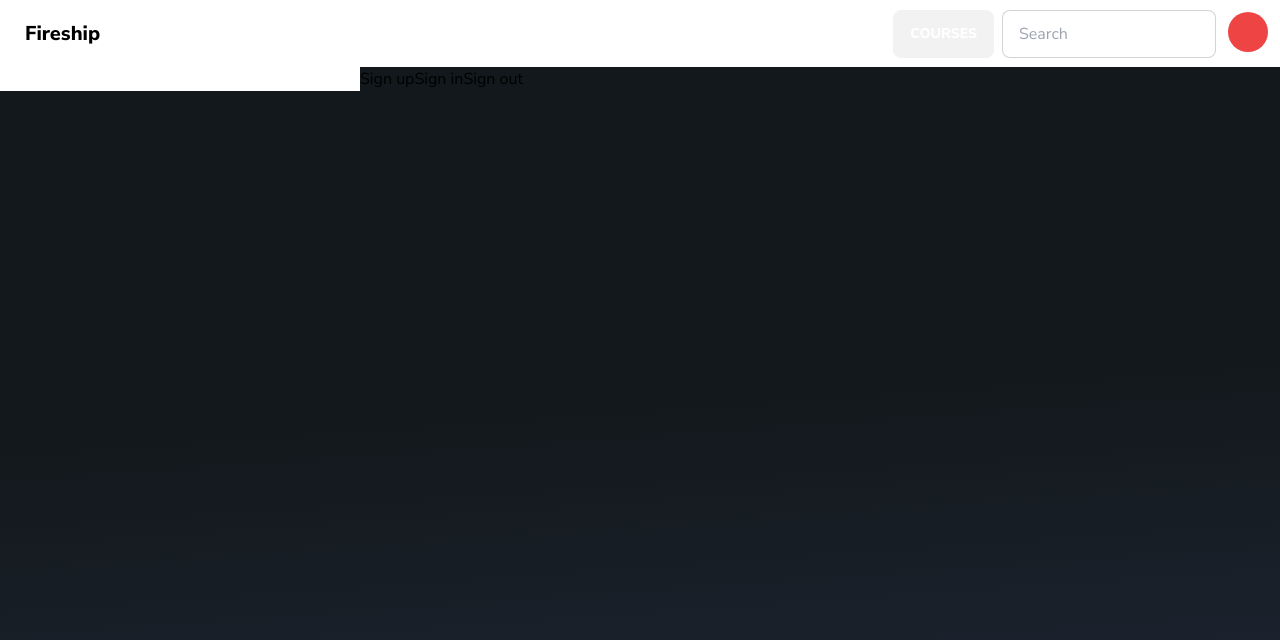
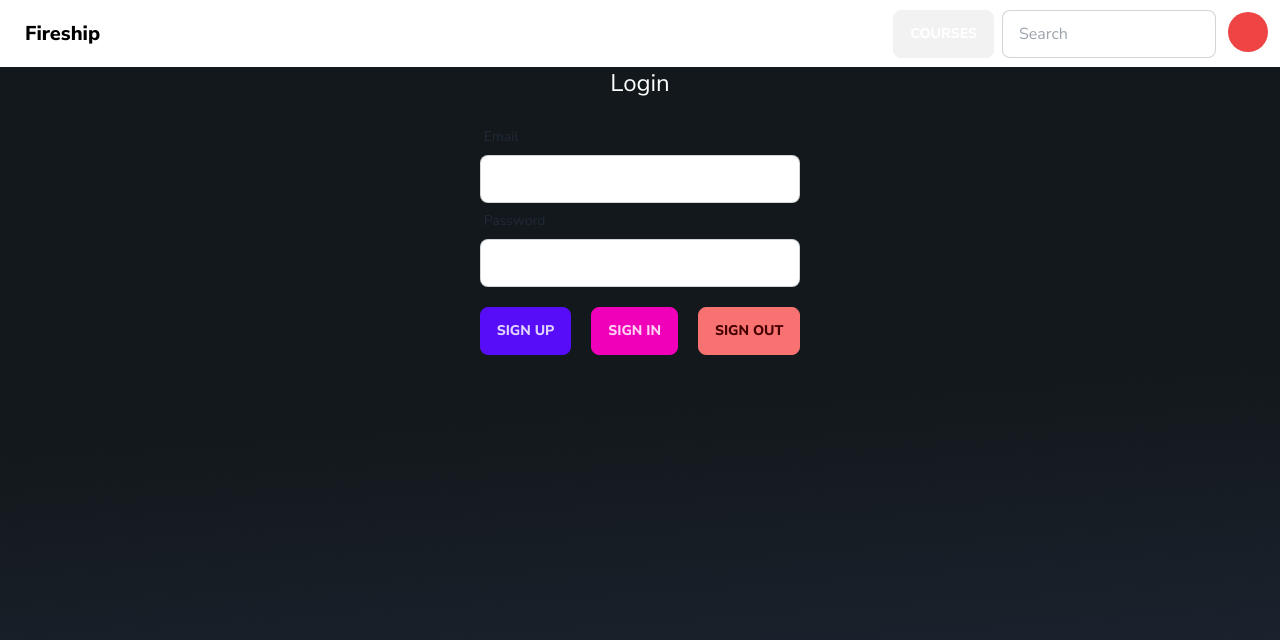
Before and after one commit to kartik7120/NextJS_Course_Assign, a Next.js app: page /login in a window 1280 px wide. Shown: the top 640 px of the page. Built offline with nearby package versions, Linux system fonts and the light colour scheme.

Commit message:
Added some new div

```diff
--- a/app/login/page.tsx
+++ b/app/login/page.tsx
@@ -1,8 +1,6 @@
 import { createServerActionClient } from '@supabase/auth-helpers-nextjs'
 import { revalidatePath } from 'next/cache'
 import { cookies } from 'next/headers'
-
-import type { Database } from '@/lib/database.types'
 
 export default async function Login() {
     const handleSignUp = async (formData: FormData) => {
@@ -10,7 +8,7 @@ export default async function Login() {
         const email = String(formData.get('email'))
         const password = String(formData.get('password'))
 
-        const supabase = createServerActionClient<Database>({ cookies })
+        const supabase = createServerActionClient({ cookies })
         await supabase.auth.signUp({
             email,
             password,
@@ -27,7 +25,7 @@ export default async function Login() {
         const email = String(formData.get('email'))
         const password = String(formData.get('password'))
 
-        const supabase = createServerActionClient<Database>({ cookies })
+        const supabase = createServerActionClient({ cookies })
         await supabase.auth.signInWithPassword({
             email,
             password,
@@ -38,18 +36,31 @@ export default async function Login() {
 
     const handleSignOut = async () => {
         'use server'
-        const supabase = createServerActionClient<Database>({ cookies })
+        const supabase = createServerActionClient({ cookies })
         await supabase.auth.signOut()
         revalidatePath('/')
     }
 
     return (
-        <form action={handleSignUp}>
-            <input name="email" />
-            <input type="password" name="password" />
-            <button>Sign up</button>
-            <button formAction={handleSignIn}>Sign in</button>
-            <button formAction={handleSignOut}>Sign out</button>
-        </form>
+        <div className='h-full flex flex-col justify-center items-center gap-y-5 mt-15'>
+            <p className='text-2xl text-white text-center'>Login</p>
+            <div className='flex flex-row items-center justify-center'>
+                <form action={handleSignUp}>
+                    <label htmlFor="email" className='label'>
+                        <span className='label-text'>Email</span>
+                    </label>
+                    <input name="email" className="input input-bordered w-full max-w-xs" id="email" />
+                    <label htmlFor="password" className='label'>
+                        <span className='label-text'> Password</span>
+                    </label>
+                    <input className="input input-bordered w-full max-w-xs" type="password" name="password" id="password" />
+                    <div className='flex flex-row items-center gap-x-5 mt-5'>
+                        <button className='btn btn-primary' >Sign up</button>
+                        <button className='btn btn-secondary' formAction={handleSignIn}>Sign in</button>
+                        <button className='btn btn-error' formAction={handleSignOut}>Sign out</button>
+                    </div>
+                </form>
+            </div>
+        </div>
     )
 }
--- a/app/page.tsx
+++ b/app/page.tsx
@@ -3,17 +3,16 @@ import Image from 'next/image'
 import Link from 'next/link'
 import "./main.css";
 import { useEffect, useLayoutEffect, useState } from 'react';
+import { useRouter } from 'next/navigation';
 
 export default function Home() {
 
   const [visible1, setVisible1] = useState(false)
+  const router = useRouter()
 
   useEffect(() => {
     const target1 = document.querySelector("#div1");
-    console.log(`target1 : ${target1}`)
-    console.log(`target not found`)
     if (target1 == null) return;
-    console.log(`target found`)
     const callback: IntersectionObserverCallback = (entries: IntersectionObserverEntry[], observer: IntersectionObserver) => {
       entries.forEach((entry) => {
         if (entry.isIntersecting) {
@@ -49,11 +48,14 @@ export default function Home() {
             <p className='text-pink-600 inline text-2xl' id='3'>highly-amusing way</p>
             <p className='inline text-2xl'>to level up your programming skills.</p>
           </div>
-          <button className='btn btn-accent'>START HERE</button>
+          <button className='btn btn-accent' onClick={() => {
+            router.push('/courses')
+          }}>START HERE</button>
         </div>
         <Image src='/coding.gif' width={400} height={400} priority
           alt="A boy coding" className='rounded-md border border-transparent overflow-hidden' />
       </div>
+      <div className='mt-28'>
         <div className='flex flex-col items-center gap-y-40 justify-center'>
           <Link href="#truth" className="no-underline">
             <h2 className="bg-red-500 inline-block text-gray-900 font-bold px-6 py-4 text-6xl shadow-xl prose">Hard Truth</h2>
@@ -110,6 +112,7 @@ export default function Home() {
           </p>
           <Link href="/courses"> <p className='mt-10 animate-bounce text-3xl block text-center'>every course starts free, try it out 🚀</p></Link>
         </div>
+      </div>
     </main>
   )
 }
--- a/components/NavBar.tsx
+++ b/components/NavBar.tsx
@@ -35,8 +35,7 @@ export default function NavBar() {
                                 <span className="badge">New</span>
                             </a>
                         </li>
-                        <li><a>Settings</a></li>
-                        <li><a>Logout</a></li>
+                        <li><Link href="/login">Login</Link></li>
                     </ul>
                 </div>
             </div>
--- a/next.config.js
+++ b/next.config.js
@@ -10,6 +10,9 @@ const nextConfig = {
             }
         ]
     },
+    experimental: {
+        serverActions: true,
+    }
 }
 
 module.exports = nextConfig
```
Lines whose indentation alone changed are shown as unchanged.
